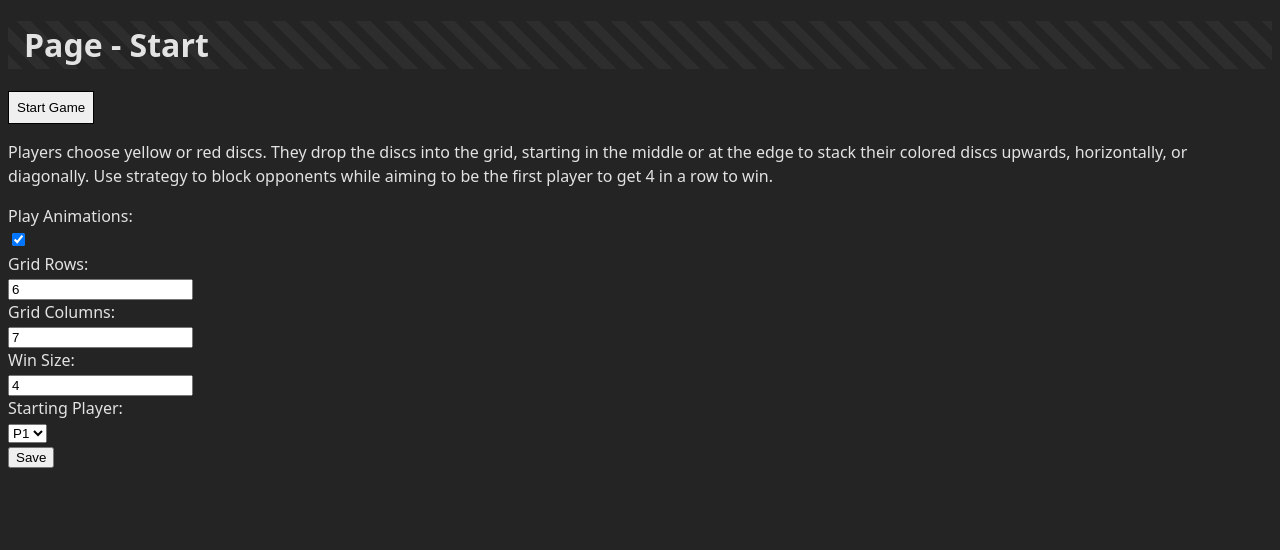
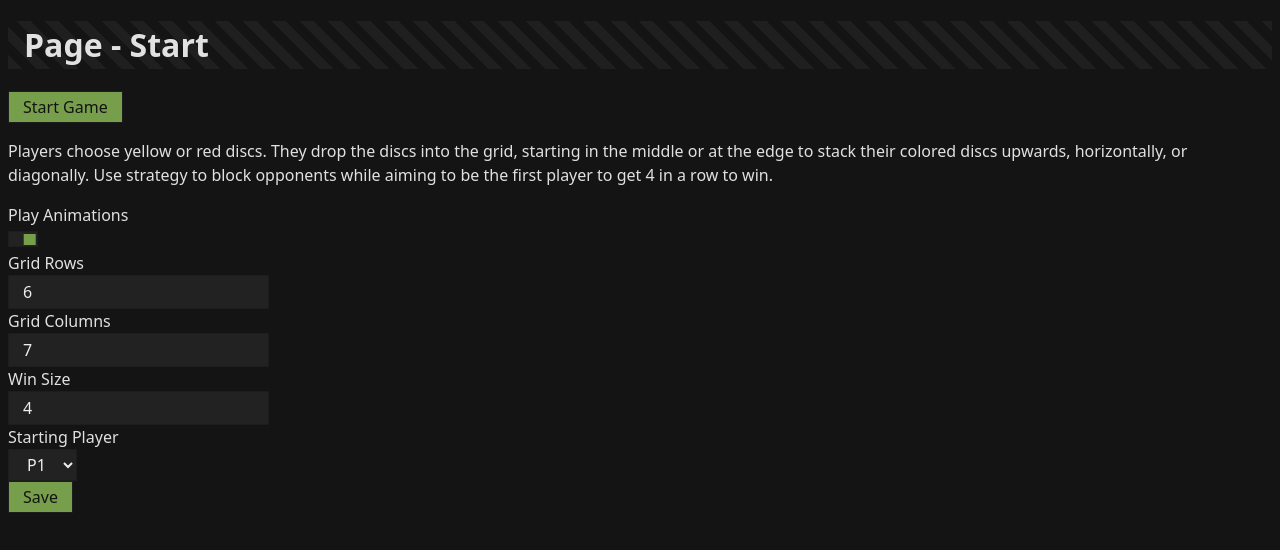
Before and after one commit to simon-arch/cop-connect-4, a React (Vite) app: page /#/ in a window 1280 px wide. Shown: the top 550 px of the page. Built offline with nearby package versions, Linux system fonts and the light colour scheme.

Commit message:
Moved Form parts into separate reusable components. Improved existing styles, added css modules for Input and Select components

```diff
--- a/src/components/game/Column/Column.module.css
+++ b/src/components/game/Column/Column.module.css
@@ -5,25 +5,11 @@
 }
 
 .column.playable.P1:hover {
-    background: linear-gradient(
-            to bottom,
-            rgba(255, 165, 0, 0.5) 0%,
-            rgba(255, 165, 0, 0.4) 20%,
-            rgba(255, 165, 0, 0.2) 35%,
-            rgba(255, 165, 0, 0.1) 40%,
-            transparent 25%
-    );
+    background: rgba(255, 165, 0, 0.5)
 }
 
 .column.playable.P2:hover {
-    background: linear-gradient(
-            to bottom,
-            rgba(255, 0, 0, 0.6) 0%,
-            rgba(255, 0, 0, 0.4) 20%,
-            rgba(255, 0, 0, 0.2) 35%,
-            rgba(255, 0, 0, 0.1) 40%,
-            transparent 25%
-    );
+    background: rgba(170, 0, 0, 0.5)
 }
 
 .column.playable:hover > *:first-child {
--- a/src/components/ui/Button/Button.module.css
+++ b/src/components/ui/Button/Button.module.css
@@ -1,5 +1,26 @@
 .button {
-    padding: 0.5rem;
+    color: var(--bg-5);
+    font-family: inherit;
+    font-size: 1rem;
+    font-weight: 500;
+    line-height: 1.5rem;
+
+    user-select: none;
     cursor: pointer;
-    border: 1px solid black;
+
+    height: 2rem;
+    margin: 0;
+    padding: 0 0.875rem;
+
+    border: 1px solid var(--bg-4);
+    background-color: var(--accent-3);
+    transition: background-color 0.25s, color 0.25s;
+
+    &:hover {
+        background-color: var(--accent-4);
+    }
+
+    &:active {
+        background-color: var(--accent-5);
+    }
 }
--- /dev/null
+++ b/src/components/ui/Formik/Input/Input.module.css
@@ -0,0 +1,80 @@
+.Input div {
+    font-style: italic;
+    font-size: 0.75rem;
+    color: var(--accent-4);
+}
+
+.Input input {
+    color: var(--text-1);
+    font-family: inherit;
+    font-size: 1rem;
+    font-weight: 400;
+    line-height: 1.5rem;
+
+    height: 2rem;
+    margin: 0;
+    padding: 0 0.875rem;
+
+    outline: none;
+    border: 1px solid var(--bg-4);
+    background-color: var(--bg-3);
+    transition: background-color 0.25s, color 0.25s;
+
+    &::placeholder {
+        color: var(--text-5);
+        opacity: 1;
+    }
+
+    &:hover {
+        border-color: var(--accent-4);
+    }
+
+    &:focus {
+        border-color: var(--accent-3);
+    }
+
+    &:disabled {
+        background-color: var(--bg-2);
+        color: var(--text-4);
+        cursor: not-allowed;
+    }
+}
+
+.Input input[type="checkbox"] {
+    appearance: none;
+    -webkit-appearance: none;
+    width: 1rem;
+    height: 1rem;
+    margin: 0;
+    cursor: pointer;
+
+    border: 1px solid var(--bg-4);
+    background-color: var(--bg-3);
+    transition: background-color 0.25s, border-color 0.25s;
+
+    display: inline-grid;
+    place-content: center;
+}
+
+.Input input[type="checkbox"]::before {
+    content: "";
+    width: 0.7rem;
+    height: 0.7rem;
+    transform: translateX(-60%);
+    transition: transform 0.2s ease-in-out, background-color 0.2s ease-in-out;
+    background-color: var(--bg-0);
+}
+
+.Input input[type="checkbox"]:checked::before {
+    transform: translateX(60%);
+    background-color: var(--accent-3);
+}
+
+.Input input[type="checkbox"]:hover {
+    border-color: var(--accent-4);
+}
+
+.Input input[type="checkbox"]:focus {
+    outline: none;
+    border-color: var(--accent-3);
+}
--- /dev/null
+++ b/src/components/ui/Formik/Input/Input.tsx
@@ -0,0 +1,20 @@
+import style from './Input.module.css';
+import {ErrorMessage, Field} from "formik";
+
+interface InputProps {
+    label: string;
+    name: string;
+    type: string;
+}
+
+const Input = ({label, name, type}: InputProps) => {
+    return (
+        <div className={style.Input}>
+            <label htmlFor={name}>{label}</label><br/>
+            <Field id={name} name={name} type={type}/>
+            <ErrorMessage name={name} component="div"/>
+        </div>
+    );
+};
+
+export default Input;
--- /dev/null
+++ b/src/components/ui/Formik/Select/Select.module.css
@@ -0,0 +1,36 @@
+.Select div {
+    font-style: italic;
+    font-size: 0.75rem;
+    color: var(--accent-4);
+}
+
+.Select select {
+    color: var(--text-1);
+    font-family: inherit;
+    font-size: 1rem;
+    font-weight: 400;
+    line-height: 1.5rem;
+
+    height: 2rem;
+    margin: 0;
+    padding: 0 0.875rem;
+
+    outline: none;
+    border: 1px solid var(--bg-4);
+    background-color: var(--bg-3);
+    transition: background-color 0.25s, color 0.25s;
+
+    &:hover {
+        border-color: var(--accent-4);
+    }
+
+    &:focus {
+        border-color: var(--accent-3);
+    }
+
+    &:disabled {
+        background-color: var(--bg-2);
+        color: var(--text-4);
+        cursor: not-allowed;
+    }
+}
--- /dev/null
+++ b/src/components/ui/Formik/Select/Select.tsx
@@ -0,0 +1,31 @@
+import style from './Select.module.css';
+import {ErrorMessage, Field} from 'formik';
+
+type SelectOption = {
+    value: string;
+    label: string;
+};
+
+interface SelectProps {
+    label: string;
+    name: string;
+    options: SelectOption[];
+}
+
+const Select = ({label, name, options}: SelectProps) => {
+    return (
+        <div className={style.Select}>
+            <label htmlFor={name}>{label}</label><br/>
+            <Field as="select" id={name} name={name}>
+                {options.map((o) => (
+                    <option key={o.value} value={o.value}>
+                        {o.label}
+                    </option>
+                ))}
+            </Field>
+            <ErrorMessage name={name} component="div"/>
+        </div>
+    );
+};
+
+export default Select;
--- a/src/components/ui/Modal/Modal.module.css
+++ b/src/components/ui/Modal/Modal.module.css
@@ -12,8 +12,8 @@
 }
 
 .Content {
-    background: white;
-    color: black;
+    background: var(--bg-3);
+    color: var(--text-1);
     padding: 2rem;
     position: relative;
     min-width: 300px;
@@ -22,6 +22,7 @@
 }
 
 .Button {
+    color: var(--text-1);
     position: absolute;
     top: 0.2rem;
     right: 0.2rem;
--- a/src/index.css
+++ b/src/index.css
@@ -3,5 +3,25 @@
   line-height: 1.5;
   font-weight: 400;
   color: rgba(255, 255, 255, 0.87);
-  background-color: #242424;
+  background-color: var(--bg-5);
+
+  --accent-hue: 130;
+  --accent-1: oklch(75% 0.12 var(--accent-hue));
+  --accent-2: oklch(70% 0.12 var(--accent-hue));
+  --accent-3: oklch(65% 0.12 var(--accent-hue));
+  --accent-4: oklch(60% 0.12 var(--accent-hue));
+  --accent-5: oklch(55% 0.12 var(--accent-hue));
+
+  --text-1: oklch(95% 0 0);
+  --text-2: oklch(85% 0 0);
+  --text-3: oklch(75% 0 0);
+  --text-4: oklch(60% 0 0);
+  --text-5: oklch(40% 0 0);
+
+  --bg-0: oklch(35% 0 0);
+  --bg-1: oklch(31% 0 0);
+  --bg-2: oklch(27% 0 0);
+  --bg-3: oklch(25% 0 0);
+  --bg-4: oklch(23% 0 0);
+  --bg-5: oklch(19% 0 0);
 }
--- a/src/pages/SettingsPage.tsx
+++ b/src/pages/SettingsPage.tsx
@@ -1,7 +1,9 @@
-import type {GameSettings} from "../types/gameSettings.ts";
 import {useSettings} from "../hooks/useSettings.tsx";
-import {Formik, Form, Field, ErrorMessage} from "formik";
+import {Formik, Form} from "formik";
 import {bool, number, object, string} from "yup";
+import Button from "../components/ui/Button/Button.tsx";
+import Input from "../components/ui/Formik/Input/Input.tsx";
+import Select from "../components/ui/Formik/Select/Select.tsx";
 
 const schema = object().shape({
     playAnimations: bool().required('Play Animations is required'),
@@ -35,43 +37,25 @@ const SettingsPage = () => {
 
     return (
         <Formik
-            initialValues={{ playAnimations: settings.playAnimations, gridRows: settings.gridRows, gridCols: settings.gridCols, winSize: settings.winSize, initialPlayer: settings.initialPlayer }}
+            initialValues={settings}
             validationSchema={schema}
-            onSubmit={(values: GameSettings) => {
-                update(values);
-            }}
+            onSubmit={(settings) => update(settings)}
         >
             {() => (
                 <Form>
-                    <div>
-                        <label>Play Animations:</label><br/>
-                        <Field name="playAnimations" type="checkbox" />
-                        <ErrorMessage name="playAnimations" component="div" />
-                    </div>
-                    <div>
-                        <label>Grid Rows:</label><br/>
-                        <Field name="gridRows" type="number" />
-                        <ErrorMessage name="gridRows" component="div" />
-                    </div>
-                    <div>
-                        <label>Grid Columns:</label><br/>
-                        <Field name="gridCols" type="number" />
-                        <ErrorMessage name="gridCols" component="div" />
-                    </div>
-                    <div>
-                        <label>Win Size:</label><br/>
-                        <Field name="winSize" type="number" />
-                        <ErrorMessage name="winSize" component="div" />
-                    </div>
-                    <div>
-                        <label htmlFor="initialPlayer">Starting Player:</label><br/>
-                        <Field as="select" name="initialPlayer">
-                            <option value="P1">P1</option>
-                            <option value="P2">P2</option>
-                        </Field>
-                        <ErrorMessage name="initialPlayer" component="div" />
-                    </div>
-                    <button type="submit">Save</button>
+                    <Input name="playAnimations" label="Play Animations" type="checkbox" />
+                    <Input name="gridRows" label="Grid Rows" type="number" />
+                    <Input name="gridCols" label="Grid Columns" type="number" />
+                    <Input name="winSize" label="Win Size" type="number" />
+                    <Select
+                        name="initialPlayer"
+                        label="Starting Player"
+                        options={[
+                            {value: "P1", label: "P1"},
+                            {value: "P2", label: "P2"},
+                        ]}
+                    />
+                    <Button type="submit">Save</Button>
                 </Form>
             )}
         </Formik>
```
Also changed, not shown: src/assets/disc.png.
